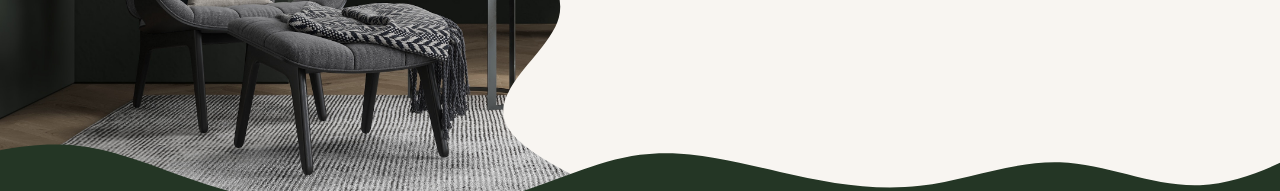
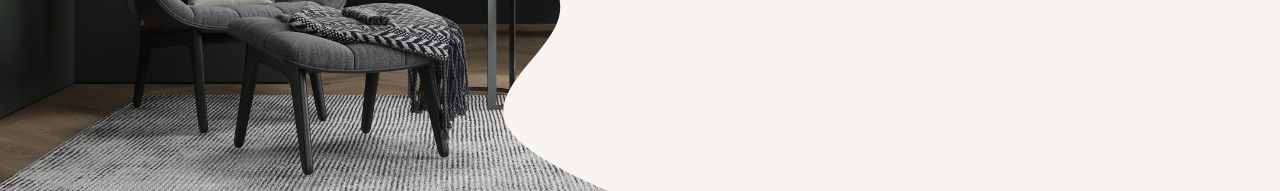
Before and after one commit to mariamnozadze/Modernial, a plain HTML site: page index.html in a window 1280 px wide. Shown: the part 609-800 px from the top of the page. Drawn offline with nearby package versions, Linux system fonts and the light colour scheme.

Commit message:
add gsap reveal

```diff
--- a/index.html
+++ b/index.html
@@ -20,7 +20,7 @@
       rel="stylesheet"
     />
     <!--scroll reveal-->
-    <script src="https://unpkg.com/scrollreveal"></script>
+
 
     <link rel="stylesheet" href="style.css" />
     <title>Modernial</title>
@@ -158,13 +158,18 @@
         </div>
       </div>
     </footer>
-    <!--scrollreveal JS -->
-    <script>
-      const sr = ScrollReveal();
-      sr.reveal(".logo", { delay: 300, duration: 2000, origin: 'right' });
-      sr.reveal("nav", { delay: 500, duration: 3000});
-      sr.reveal(".image", { delay: 500, duration: 3000});
-      sr.reveal(".content", { delay: 600, duration: 3000});
-    </script>
+
+<!--GSAP-->
+  <script src="https://cdnjs.cloudflare.com/ajax/libs/gsap/3.5.1/gsap.min.js"></script>
+  <script>
+    gsap.from(".logo", { opacity: 0, duration: 1, delay: 0.5, y: -100 });
+    gsap.from("nav", { opacity: 0, duration: 1, delay: 0.5, x: 20 });
+    gsap.from(".image", { opacity: 0, duration: 1, delay: 1, x: -100 });
+    gsap.from(".content", { opacity: 0, duration: 1, delay: 1, x: 100 });
+    gsap.from(".call-to-action", { opacity: 0, duration: 1, delay: 0.5, y: 100 });
+    gsap.from(".message-1", { opacity: 0, duration: 1, delay: 0.5, x: -100 });
+    gsap.from(".message-2", { opacity: 0, duration: 1, delay: 0.5, x: 100 });
+
+  </script>
   </body>
 </html>
--- a/style.scss
+++ b/style.scss
@@ -63,22 +63,10 @@ header {
       display: flex;
       position: relative;
       overflow: hidden;
-      &::after {
-        content: "";
-        display: block;
-        position: absolute;
-        width: 100%;
-        height: 40%;
-        bottom: 0;
-        left: 0;
-        right: 0;
-        background-image: url(/imgs/bottom-wave.svg);
-        background-repeat: no-repeat;
-        background-position: bottom;
-      }
+
       .image {
         flex: 1;
-        background-image: url(./imgs/banner-img.jpg);
+        background-image: url(/imgs/banner-img.jpg);
         background-size: cover;
         background-repeat: no-repeat;
         background-position: center;
```
Also changed, not shown: style.css, 1 other file.
